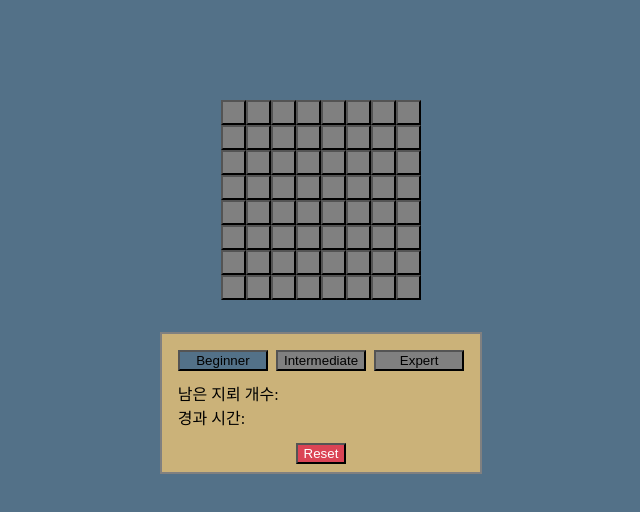
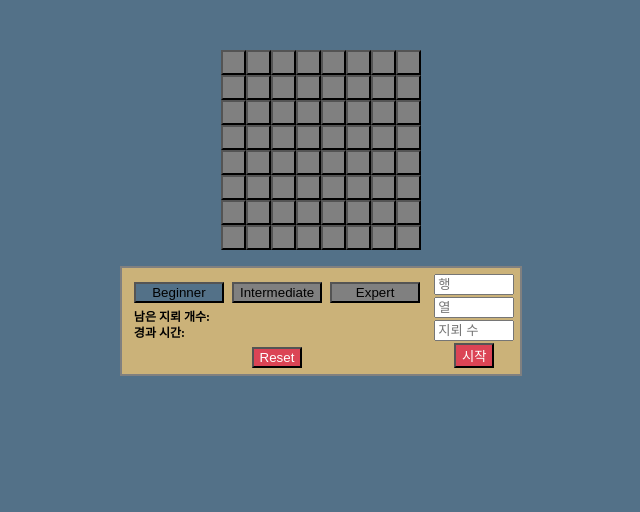
Before and after one commit to Lee-Sunho/MineSweeper, a React (Create React App) app: page / in a window 1280 px wide. Shown: the top 512 px of the page, without its empty margins (319-959 px from the left). Built offline with nearby package versions, Linux system fonts and the light colour scheme.

Commit message:
feat: 게임 커스텀 기능 구현

```diff
--- a/src/App.tsx
+++ b/src/App.tsx
@@ -8,13 +8,14 @@ import { GlobalStyle } from "./style/GlobalStyle";
 import { defaultTheme } from "./style/theme";
 import Board from "./components/Board";
 import ControlBox from "./components/ControlBox";
+import CustomBox from "./components/CustomBox";
 
 const Container = styled.div`
   display: flex;
   flex-direction: column;
   justify-content: center;
   align-items: center;
-  padding: 100px 0px;
+  padding: 50px 0px;
 `;
 
 function App() {
--- a/src/components/Board.tsx
+++ b/src/components/Board.tsx
@@ -9,7 +9,7 @@ const Wrapper = styled.div`
   flex-direction: column;
   justify-content: center;
   align-items: center;
-  margin-bottom: 32px;
+  margin-bottom: 16px;
 `;
 
 const Row = styled.div`
--- a/src/components/ControlBox.tsx
+++ b/src/components/ControlBox.tsx
@@ -1,22 +1,32 @@
 import styled from "styled-components";
 import DifficultyBox from "./DifficultyBox";
+import CustomBox from "./CustomBox";
 
 const Wrapper = styled.div`
   display: flex;
+  justify-content: center;
+  align-items: center;
+  padding: 4px;
+  border: 2px solid ${(props) => props.theme.darkgray};
+  gap: 4px;
+  background-color: ${(props) => props.theme.sand};
+`;
+
+const ControlWrapper = styled.div`
+  display: flex;
+  width: fit-content;
   flex-direction: column;
   align-items: center;
-  padding: 8px;
-  border: 2px solid ${(props) => props.theme.darkgray};
-  gap: 8px;
-  background-color: ${(props) => props.theme.sand};
 `;
 
 const Info = styled.div`
   width: 100%;
   display: flex;
+  font-size: 12px;
+  font-weight: 700;
   flex-direction: column;
   padding: 0px 8px 8px 8px;
-  gap: 8px;
+  gap: 4px;
 `;
 
 const Reset = styled.button`
@@ -27,13 +37,15 @@ const Reset = styled.button`
 const ControlBox = () => {
   return (
     <Wrapper>
+      <ControlWrapper>
         <DifficultyBox />
         <Info>
           <span>남은 지뢰 개수: </span>
           <span>경과 시간: </span>
         </Info>
-
         <Reset>Reset</Reset>
+      </ControlWrapper>
+      <CustomBox />
     </Wrapper>
   );
 };
--- /dev/null
+++ b/src/components/CustomBox.tsx
@@ -0,0 +1,79 @@
+import styled from "styled-components";
+import { useState } from "react";
+import { useDispatch } from "react-redux";
+import { readyGame } from "../redux/controlSlice";
+
+const Wrapper = styled.div`
+  display: flex;
+  width: fit-content;
+  flex-direction: column;
+  align-items: center;
+  padding: 2px;
+  //border: 1px solid ${(props) => props.theme.darkgray};
+  gap: 2px;
+  //background-color: ${(props) => props.theme.sand};
+`;
+
+const Input = styled.input`
+  width: 80px;
+`;
+
+const Button = styled.button`
+  background-color: ${(props) => props.theme.red};
+  color: white;
+`;
+
+const CustomBox = () => {
+  const dispatch = useDispatch();
+  const [row, setRow] = useState<number>();
+  const [column, setColumn] = useState<number>();
+  const [mine, setMine] = useState<number>();
+
+  const onChangeRow = (e: React.ChangeEvent<HTMLInputElement>) => {
+    setRow(Number(e.target.value));
+  };
+
+  const onChangeColumn = (e: React.ChangeEvent<HTMLInputElement>) => {
+    setColumn(Number(e.target.value));
+  };
+
+  const onChangeMine = (e: React.ChangeEvent<HTMLInputElement>) => {
+    setMine(Number(e.target.value));
+  };
+
+  const onClickBtn = () => {
+    dispatch(readyGame({ row, column, mineCnt: mine }));
+  };
+
+  return (
+    <Wrapper>
+      <Input
+        min={0}
+        max={50}
+        type="number"
+        placeholder="행"
+        value={row}
+        onChange={onChangeRow}
+      />
+      <Input
+        min={0}
+        max={50}
+        type="number"
+        placeholder="열"
+        value={column}
+        onChange={onChangeColumn}
+      />
+      <Input
+        min={0}
+        max={1000}
+        type="number"
+        placeholder="지뢰 수"
+        value={mine}
+        onChange={onChangeMine}
+      />
+      <Button onClick={onClickBtn}>시작</Button>
+    </Wrapper>
+  );
+};
+
+export default CustomBox;
```
Lines whose indentation alone changed are shown as unchanged.
